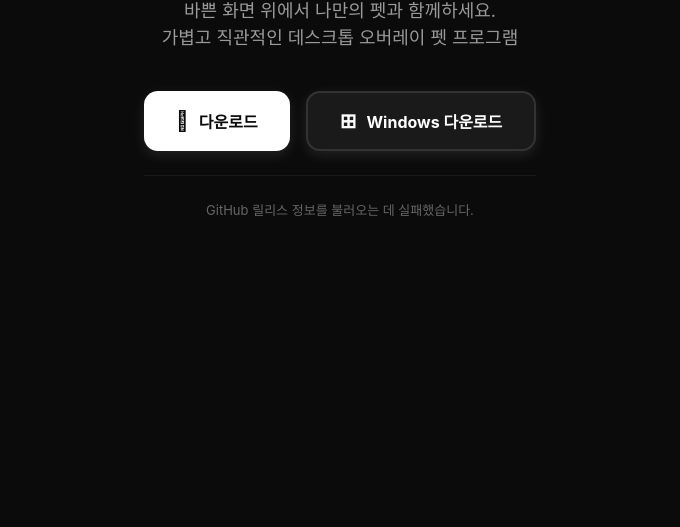
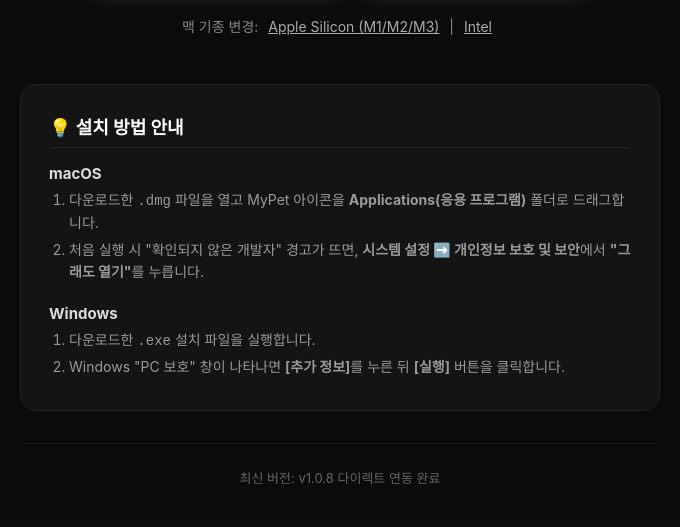
Before and after one commit to 2thancho2/MyPet, an Electron app: page index.html in a window 680 px wide. Shown: the part 391-918 px from the top of the page. Before the commit the page ends 800 px from the top, so only its background shows below. Drawn offline with Linux system fonts and the light colour scheme; no server answers.

Commit message:
Update index.html

```diff
--- a/index.html
+++ b/index.html
@@ -20,11 +20,12 @@
       justify-content: center;
       min-height: 100vh;
       overflow-x: hidden;
+      padding: 40px 20px;
     }
     .container {
       text-align: center;
       max-width: 680px;
-      padding: 40px 20px;
+      width: 100%;
     }
     .pet-preview {
       width: 110px;
@@ -53,7 +54,7 @@
     p.subtitle {
       font-size: 18px;
       color: #999;
-      margin-bottom: 40px;
+      margin-bottom: 36px;
       line-height: 1.5;
     }
     .btn-group {
@@ -61,7 +62,7 @@
       gap: 16px;
       justify-content: center;
       flex-wrap: wrap;
-      margin-bottom: 24px;
+      margin-bottom: 20px;
     }
     .download-btn {
       background-color: #fff;
@@ -96,7 +97,7 @@
     .sub-links {
       font-size: 14px;
       color: #888;
-      margin-bottom: 32px;
+      margin-bottom: 48px;
     }
     .sub-links a {
       color: #aaa;
@@ -108,6 +109,42 @@
     }
     .symbol {
       font-size: 20px;
+    }
+    /* 설치 방법 안내 박스 스타일 */
+    .guide-box {
+      text-align: left;
+      background: #141414;
+      border: 1px solid #222;
+      border-radius: 16px;
+      padding: 28px;
+      margin-bottom: 32px;
+    }
+    .guide-box h3 {
+      font-size: 18px;
+      margin-bottom: 16px;
+      color: #fff;
+      border-bottom: 1px solid #222;
+      padding-bottom: 8px;
+    }
+    .guide-section {
+      margin-bottom: 20px;
+    }
+    .guide-section:last-child {
+      margin-bottom: 0;
+    }
+    .guide-section h4 {
+      font-size: 15px;
+      color: #ddd;
+      margin-bottom: 6px;
+    }
+    .guide-section ol {
+      padding-left: 20px;
+      font-size: 14px;
+      color: #999;
+      line-height: 1.6;
+    }
+    .guide-section li {
+      margin-bottom: 4px;
     }
     .version-info {
       font-size: 13px;
@@ -124,34 +161,60 @@
       <img src="assets/icon.png" alt="MyPet Icon">
     </div>
     <h1>MyPet</h1>
-    <p class="subtitle">바쁜 화면 위에서 나만의 펫과 함께하세요.<br>가볍고 직관적인 데스크톱 오버레이 펫 프로그램</p>
+    <p class="subtitle">바쁜 화면 위에서 나만의 귀여운 반려동물과 함께하세요.<br>가볍고 직관적인 인터페이스로 힐링을 선사합니다.</p>
 
-    <!-- 메인 다운로드 버튼 (사용자 OS에 맞춰 자동 변경됨) -->
+    <!-- 메인 다운로드 버튼 -->
     <div class="btn-group">
       <a id="mainDownloadBtn" href="#" class="download-btn">
-        <span class="symbol"></span> 다운로드
+        <span class="symbol"></span> macOS 다운로드
       </a>
       <a id="winDownloadBtn" href="#" class="download-btn secondary">
         <span class="symbol">⊞</span> Windows 다운로드
       </a>
     </div>
 
-    <!-- 인텔/실리콘 맥 수동 선택 링크 -->
+    <!-- 맥 기종 수동 선택 서브 링크 -->
     <div class="sub-links" id="macSubLinks" style="display: none;">
       맥 기종 변경:
       <a id="macArmLink" href="#">Apple Silicon (M1/M2/M3)</a> |
       <a id="macIntelLink" href="#">Intel</a>
     </div>
 
+    <!-- 설치 방법 안내 섹션 -->
+    <div class="guide-box">
+      <h3>💡 설치 방법 안내</h3>
+
+      <div class="guide-section">
+        <h4>macOS</h4>
+        <ol>
+          <li>다운로드한 <code>.dmg</code> 파일을 열고 MyPet 아이콘을 <strong>Applications(응용 프로그램)</strong> 폴더로 드래그합니다.</li>
+          <li>처음 실행 시 "확인되지 않은 개발자" 경고가 뜨면, <strong>시스템 설정 ➡️ 개인정보 보호 및 보안</strong>에서 <strong>"그래도 열기"</strong>를 누릅니다.</li>
+        </ol>
+      </div>
+
+      <div class="guide-section" style="margin-top: 16px;">
+        <h4>Windows</h4>
+        <ol>
+          <li>다운로드한 <code>.exe</code> 설치 파일을 실행합니다.</li>
+          <li>Windows "PC 보호" 창이 나타나면 <strong>[추가 정보]</strong>를 누른 뒤 <strong>[실행]</strong> 버튼을 클릭합니다.</li>
+        </ol>
+      </div>
+    </div>
+
     <div class="version-info" id="versionText">
-      최신 버전을 불러오는 중...
+      최신 버전 연동 완료
     </div>
   </div>
 
   <script>
     const GITHUB_REPO = "2thancho2/MyPet";
+    const VERSION = "v1.0.8";
 
-    // 자바스크립트로 현재 사용자의 기기가 Apple Silicon인지 확인
+    // 💡 v1.0.8 릴리스 파일 링크 지정
+    const macArmUrl = `https://github.com/${GITHUB_REPO}/releases/download/${VERSION}/MyPet-1.0.8-mac-arm64.dmg`;
+    const macIntelUrl = `https://github.com/${GITHUB_REPO}/releases/download/${VERSION}/MyPet-1.0.8-mac-x64.dmg`;
+    const winUrl = `https://github.com/${GITHUB_REPO}/releases/download/${VERSION}/MyPet-1.0.8-win-x64.exe`;
+
     function isAppleSilicon() {
       const canvas = document.createElement('canvas');
       const gl = canvas.getContext('webgl') || canvas.getContext('experimental-webgl');
@@ -162,74 +225,33 @@
           if (renderer && renderer.includes('Apple')) return true;
         }
       }
-      // navigator 플랫폼 fallback (Mac 인지 확인)
       return navigator.platform && navigator.platform.indexOf('Mac') >= 0 && !navigator.userAgent.includes('Intel');
     }
-
-    async function initDownloadPage() {
-      try {
-        const res = await fetch(`https://api.github.com/repos/${GITHUB_REPO}/releases/latest`);
-        if (!res.ok) throw new Error('릴리스 정보를 찾을 수 없습니다.');
-        const data = await res.json();
-
-        let arm64Url = '#';
-        let x64MacUrl = '#';
-        let winUrl = '#';
-
-        // 릴리스에 올라온 파일들을 분석하여 실리콘맥, 인텔맥, 윈도우 파일 정확히 분류
-        data.assets.forEach(asset => {
-          const name = asset.name.toLowerCase();
-          if (name.endsWith('.dmg')) {
-            if (name.includes('arm64') || name.includes('aarch64') || name.includes('apple')) {
-              arm64Url = asset.browser_download_url;
-            } else if (name.includes('x64') || name.includes('intel') || name.includes('ia32')) {
-              x64MacUrl = asset.browser_download_url;
-            } else {
-              // 구분자가 명확하지 않으면 기본적으로 arm64에 우선 할당
-              if (arm64Url === '#') arm64Url = asset.browser_download_url;
-            }
-          } else if (name.endsWith('.exe')) {
-            winUrl = asset.browser_download_url;
-          }
-        });
-
-        // 만약 파일 하나만 올라와 있다면 양쪽 맥 링크에 동일하게 매칭
-        if (arm64Url !== '#' && x64MacUrl === '#') x64MacUrl = arm64Url;
-        if (x64MacUrl !== '#' && arm64Url === '#') arm64Url = x64MacUrl;
 
     const mainBtn = document.getElementById('mainDownloadBtn');
     const winBtn = document.getElementById('winDownloadBtn');
     const macSubLinks = document.getElementById('macSubLinks');
 
-        // 접속한 OS에 따라 메인 버튼 다이내믹 변경
     const userAgent = navigator.userAgent.toLowerCase();
     const isWindows = userAgent.includes('win');
 
     if (isWindows) {
-          mainBtn.href = winUrl !== '#' ? winUrl : '#';
+      mainBtn.href = winUrl;
       mainBtn.innerHTML = '<span class="symbol">⊞</span> Windows 다운로드';
-          winBtn.style.display = 'none'; // 윈도우 유저에겐 윈도우 버튼을 메인으로
+      winBtn.style.display = 'none';
     } else {
-          // 맥 유저인 경우 실리콘/인텔 자동 판별
       const silicon = isAppleSilicon();
-          mainBtn.href = silicon ? arm64Url : x64MacUrl;
+      mainBtn.href = silicon ? macArmUrl : macIntelUrl;
       mainBtn.innerHTML = silicon ? '<span class="symbol"></span> macOS 다운로드 (Apple Silicon)' : '<span class="symbol"></span> macOS 다운로드 (Intel)';
 
-          // 서브 링크 표시해서 사용자가 직접 바꿀 수 있게 제공
       macSubLinks.style.display = 'block';
-          document.getElementById('macArmLink').href = arm64Url;
-          document.getElementById('macIntelLink').href = x64MacUrl;
+      document.getElementById('macArmLink').href = macArmUrl;
+      document.getElementById('macIntelLink').href = macIntelUrl;
 
-          if (winUrl !== '#') winBtn.href = winUrl;
+      winBtn.href = winUrl;
     }
 
-        document.getElementById('versionText').textContent = `최신 버전: ${data.tag_name} 연동 완료`;
-      } catch (err) {
-        document.getElementById('versionText').textContent = 'GitHub 릴리스 정보를 불러오는 데 실패했습니다.';
-      }
-    }
-
-    initDownloadPage();
+    document.getElementById('versionText').textContent = `최신 버전: ${VERSION} 다이렉트 연동 완료`;
   </script>
 </body>
 </html>
```
Lines whose indentation alone changed are shown as unchanged.
